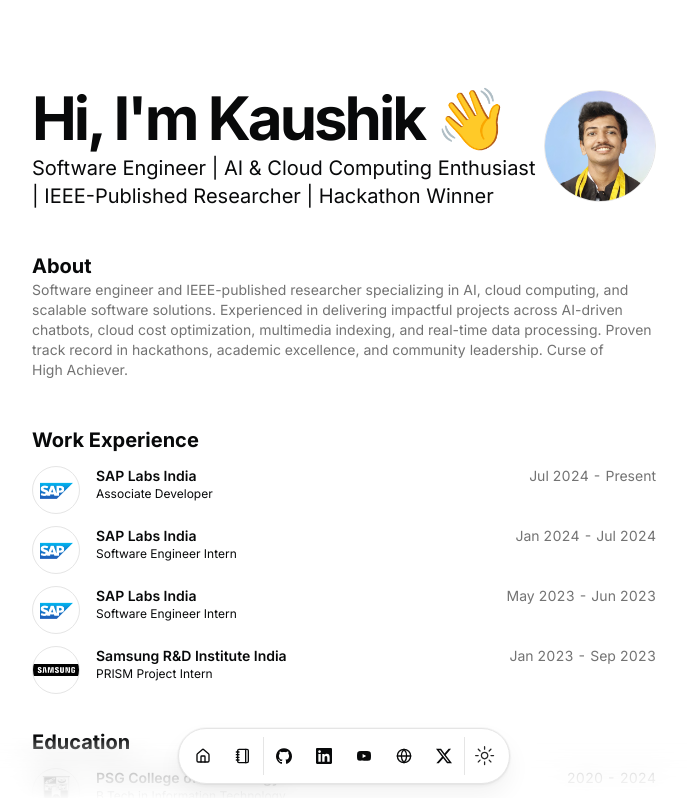
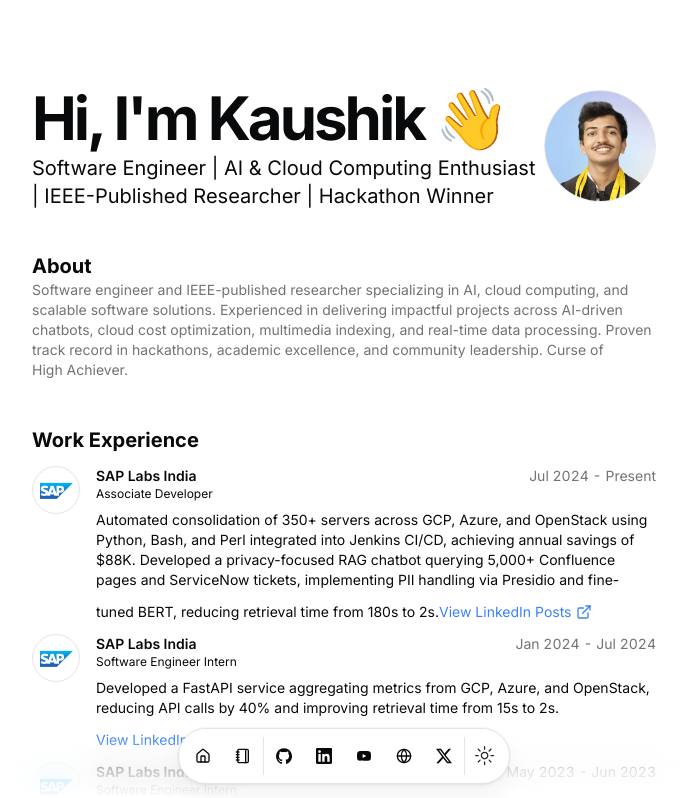
Before and after one commit to kaushiksaravanan/Fportfolio, a Next.js app: page / in a window 1280 px wide. Shown: the top 798 px of the page, without its empty margins (296-983 px from the left). Built offline with nearby package versions, Linux system fonts and the light colour scheme.

Commit message:
Update resume-card.tsx

```diff
--- a/src/components/resume-card.tsx
+++ b/src/components/resume-card.tsx
@@ -4,11 +4,9 @@
 import { Badge } from "@/components/ui/badge";
 import { Card, CardHeader } from "@/components/ui/card";
 import { Dialog, DialogContent, DialogHeader, DialogTitle, DialogTrigger } from "@/components/ui/dialog";
-import { cn } from "@/lib/utils";
 import { motion } from "framer-motion";
-import { ChevronRightIcon, ExternalLinkIcon } from "lucide-react";
+import { ExternalLinkIcon } from "lucide-react";
 import Link from "next/link";
-import React from "react";
 
 interface ResumeCardProps {
   logoUrl: string;
@@ -33,21 +31,8 @@
   description,
   linkedinPosts = [],
 }: ResumeCardProps) => {
-  const [isExpanded, setIsExpanded] = React.useState(false);
-
-  const handleClick = (e: React.MouseEvent<HTMLAnchorElement, MouseEvent>) => {
-    if (description) {
-      e.preventDefault();
-      setIsExpanded(!isExpanded);
-    }
-  };
-
   return (
-    <Link
-      href={href || "#"}
-      className="block cursor-pointer"
-      onClick={handleClick}
-    >
+    <Link href={href || "#"} className="block cursor-pointer">
       <Card className="flex">
         {/* Company Logo */}
         <div className="flex-none">
@@ -62,7 +47,7 @@
         </div>
 
         {/* Card Content */}
-        <div className="flex-grow ml-4 items-center flex-col group">
+        <div className="flex-grow ml-4 items-center flex-col">
           <CardHeader>
             <div className="flex items-center justify-between gap-x-2 text-base">
               <h3 className="inline-flex items-center justify-center font-semibold leading-none text-xs sm:text-sm">
@@ -80,12 +65,6 @@
                     ))}
                   </span>
                 )}
-                <ChevronRightIcon
-                  className={cn(
-                    "size-4 translate-x-0 transform opacity-0 transition-all duration-300 ease-out group-hover:translate-x-1 group-hover:opacity-100",
-                    isExpanded ? "rotate-90" : "rotate-0"
-                  )}
-                />
               </h3>
               <div className="text-xs sm:text-sm tabular-nums text-muted-foreground text-right">
                 {period}
@@ -96,14 +75,11 @@
             )}
           </CardHeader>
 
-          {/* Expandable Description */}
+          {/* Always Expanded Description */}
           {description && (
             <motion.div
               initial={{ opacity: 0, height: 0 }}
-              animate={{
-                opacity: isExpanded ? 1 : 0,
-                height: isExpanded ? "auto" : 0,
-              }}
+              animate={{ opacity: 1, height: "auto" }}
               transition={{
                 duration: 0.7,
                 ease: [0.16, 1, 0.3, 1],
```
